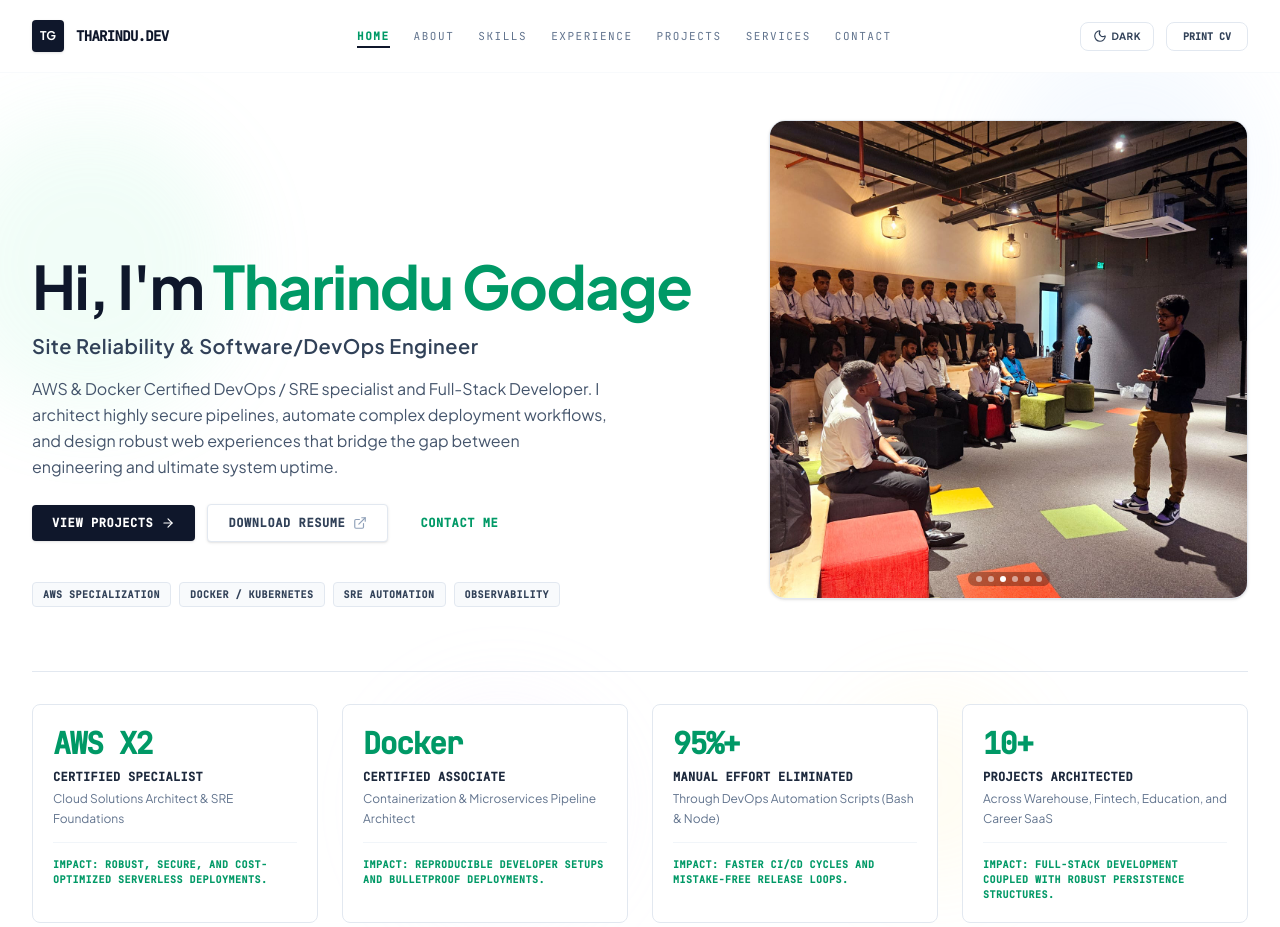
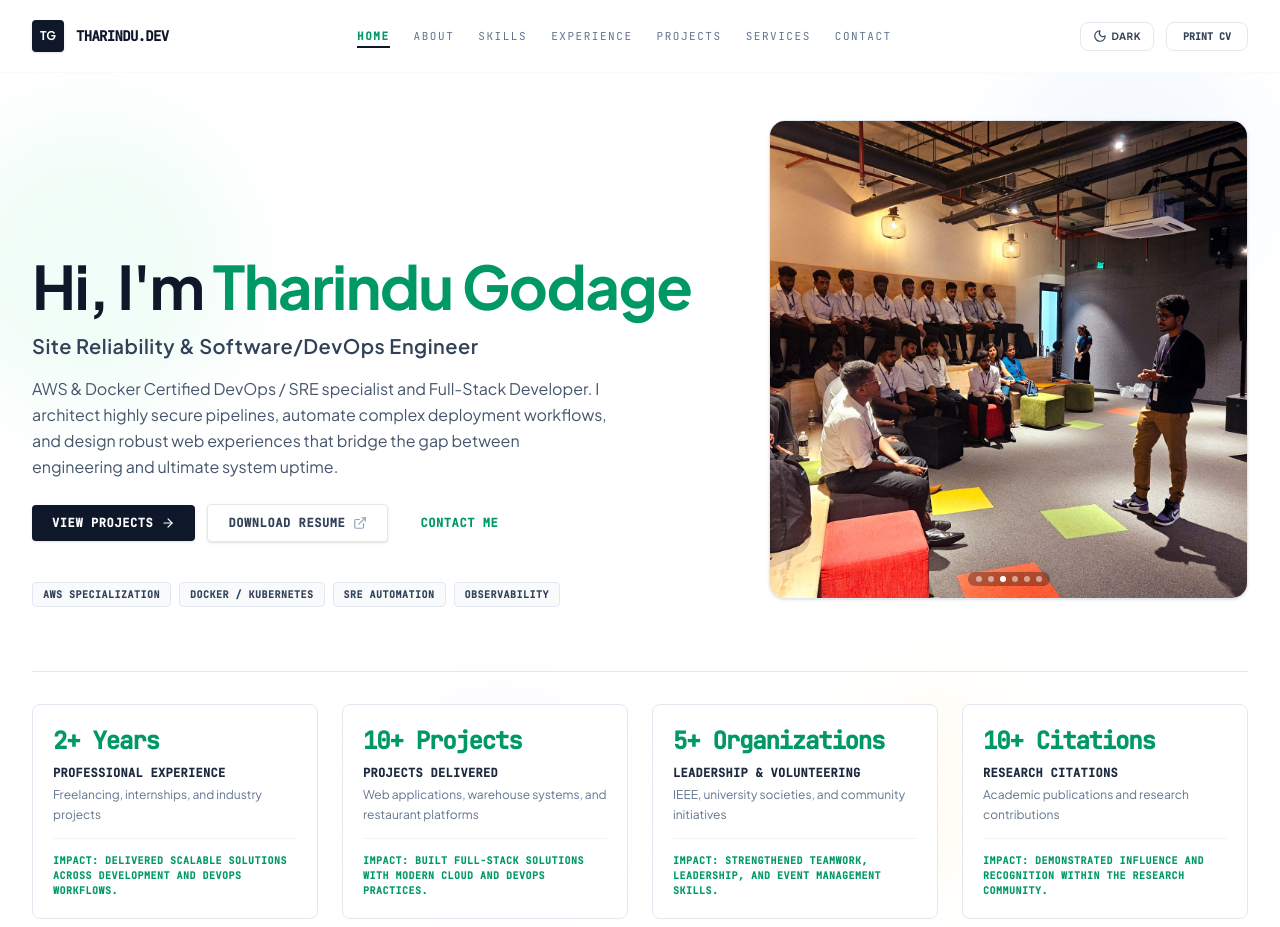
Before and after one commit to tharindunirmala99-cloud/Portfolio, a React (Vite) app: page / in a window 1280 px wide. Shown: the top 927 px of the page. Built offline with nearby package versions, Linux system fonts and the light colour scheme.

Commit message:
Updated Stats in Hero Section

```diff
--- a/src/components/Hero.tsx
+++ b/src/components/Hero.tsx
@@ -193,7 +193,7 @@ export default function Hero() {
               className="p-5 rounded-lg border border-slate-200 bg-white hover:border-emerald-500/30 transition-all duration-300"
             >
               <div>
-                <span className="text-2xl md:text-3xl font-bold font-mono tracking-tighter text-emerald-600">
+                <span className="text-2xl md:text-2xl font-bold font-mono tracking-tighter text-emerald-600">
                   {stat.value}
                 </span>
                 <p className="font-bold text-xs uppercase tracking-wide text-slate-800 font-mono mt-2">
--- a/src/data.ts
+++ b/src/data.ts
@@ -20,29 +20,30 @@ export const PERSONAL_INFO = {
 };
 
 export const CORE_STATS: StatItem[] = [
+
   {
-    value: "AWS X2",
-    label: "Certified Specialist",
-    metricDetails: "Cloud Solutions Architect & SRE Foundations",
-    impact: "Robust, secure, and cost-optimized serverless deployments."
+    value: "2+ Years",
+    label: "Professional Experience",
+    metricDetails: "Freelancing, internships, and industry projects",
+    impact: "Delivered scalable solutions across development and DevOps workflows."
   },
   {
-    value: "Docker",
-    label: "Certified Associate",
-    metricDetails: "Containerization & Microservices Pipeline Architect",
-    impact: "Reproducible developer setups and bulletproof deployments."
+    value: "10+ Projects",
+    label: "Projects Delivered",
+    metricDetails: "Web applications, warehouse systems, and restaurant platforms",
+    impact: "Built full-stack solutions with modern cloud and DevOps practices."
   },
   {
-    value: "95%+",
-    label: "Manual Effort Eliminated",
-    metricDetails: "Through DevOps Automation Scripts (Bash & Node)",
-    impact: "Faster CI/CD cycles and mistake-free release loops."
+    value: "5+ Organizations",
+    label: "Leadership & Volunteering",
+    metricDetails: "IEEE, university societies, and community initiatives",
+    impact: "Strengthened teamwork, leadership, and event management skills."
   },
   {
-    value: "10+",
-    label: "Projects Architected",
-    metricDetails: "Across Warehouse, Fintech, Education, and Career SaaS",
-    impact: "Full-stack development coupled with robust persistence structures."
+    value: "10+ Citations",
+    label: "Research Citations",
+    metricDetails: "Academic publications and research contributions",
+    impact: "Demonstrated influence and recognition within the research community."
   }
 ];
 
```
